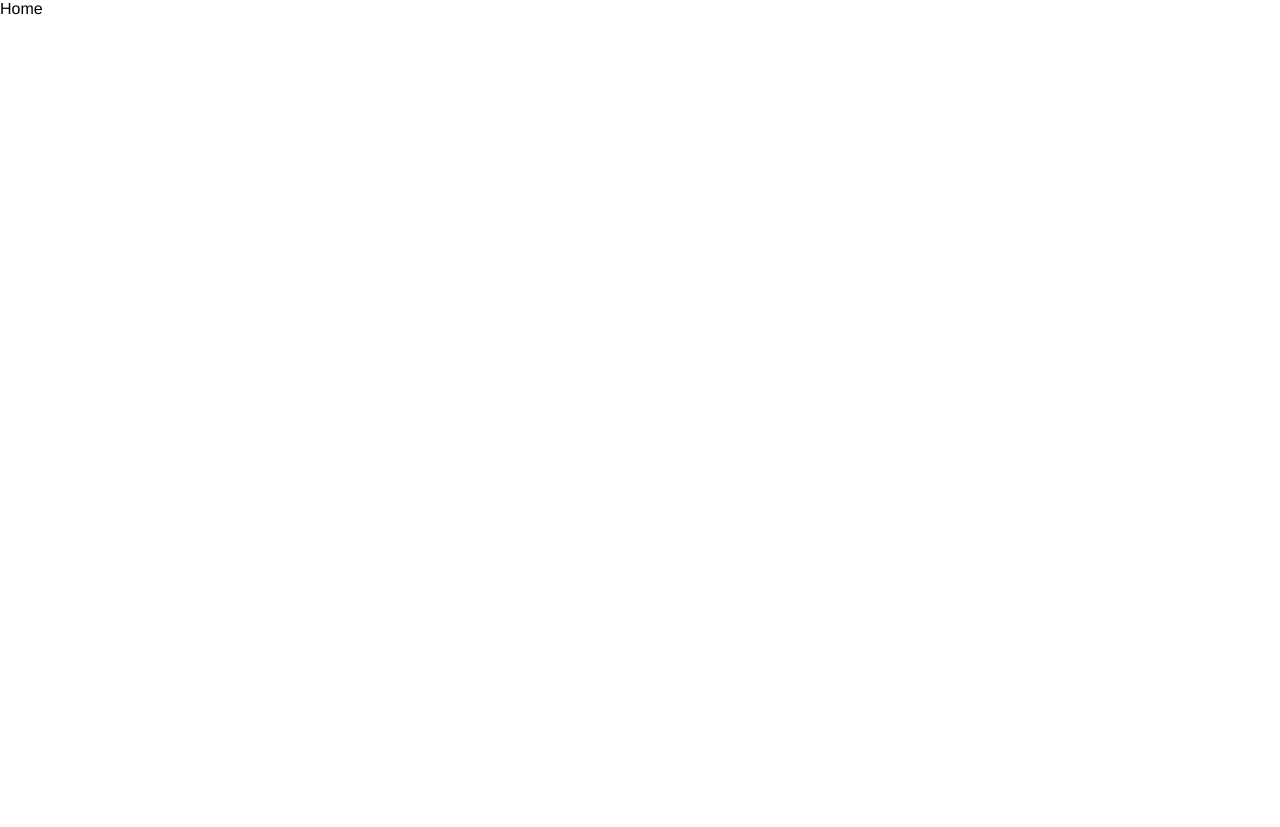
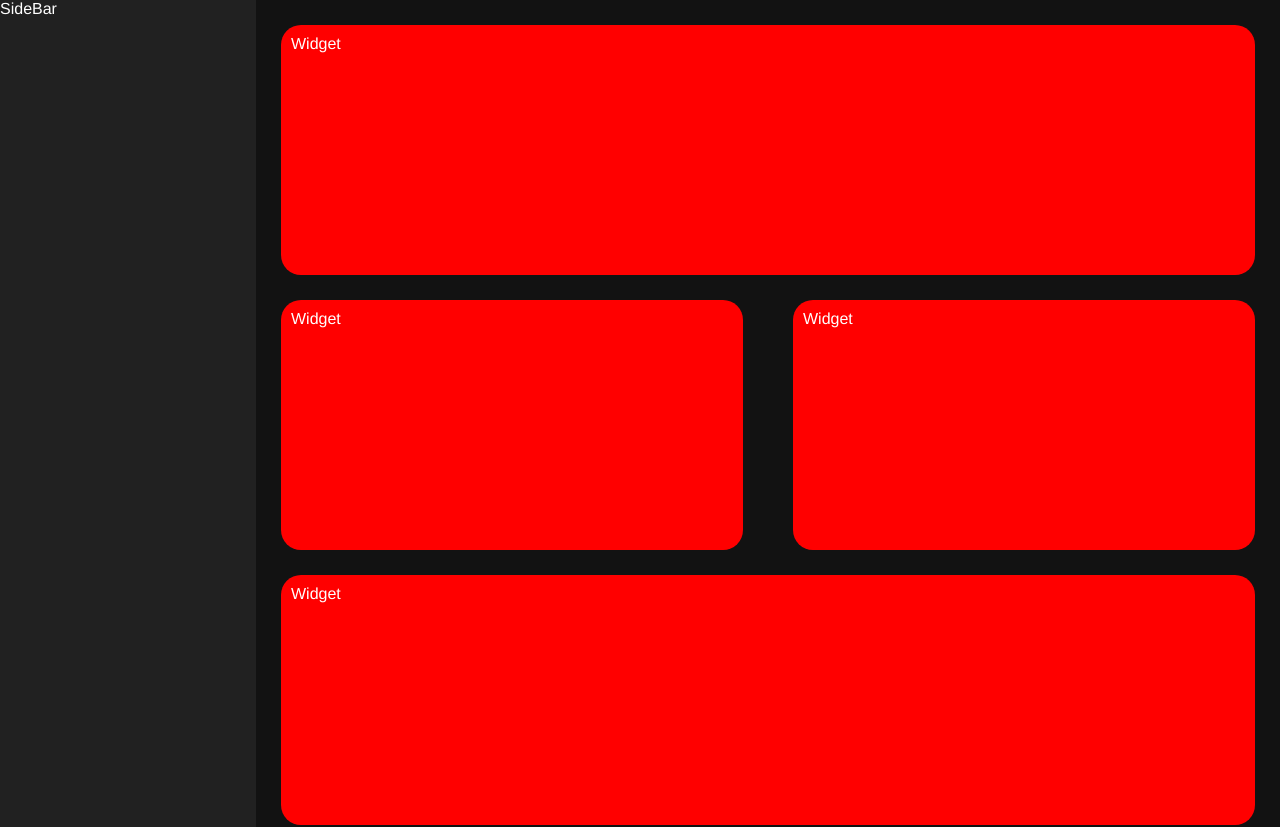
Before and after one commit to Jmiller1294/productivity-dashboard-frontend, a React (Create React App) app: page / in a window 1280 px wide. Shown: the top 827 px of the page. Before the commit the page ends 800 px from the top, so only its background shows below. Built offline with nearby package versions, Linux system fonts and the light colour scheme.

Commit message:
added sidebar,widget, and grid layout

```diff
--- a/src/App.js
+++ b/src/App.js
@@ -1,13 +1,17 @@
 import React  from "react";
 import { Routes, Route } from 'react-router-dom';
 import { styled, createGlobalStyle } from 'styled-components';
+import SideBar from '../src/layout/SideBar';
 import Home from '../src/pages/Home';
+import { Grid, Col, Row } from '../src/layout/Grid';
 
 export const GlobalStyle = createGlobalStyle`
   * {
     box-sizing: border-box;
   }
   body {
+    background: #121212;
+    color: #ffffff;
     margin: 0;
     font-family: 'Helvetica Neue', Helvetica, Arial, sans-serif;
   }
@@ -15,9 +19,18 @@ export const GlobalStyle = createGlobalStyle`
 const App = () => {
   return (
     <>
-      <Routes>
-        <Route exact path='/' element={<Home />}/>
-      </Routes>
+      <Grid>
+        <Row>
+          <Col size={1}>
+            <SideBar />
+          </Col>
+          <Col size={4}>
+            <Routes>
+              <Route exact path='/' element={<Home />}/>
+            </Routes>
+          </Col>
+        </Row>
+      </Grid>
       <GlobalStyle />
     </>
   );
--- /dev/null
+++ b/src/components/Widget.js
@@ -0,0 +1,21 @@
+import React from "react";
+import styled from "styled-components";
+
+const Container = styled.div`
+  display: flex;
+  background: red;
+  flex-basis: 100%;
+  height: 250px;
+  border-radius: 20px;
+  padding: 10px;
+  margin: 25px 25px 0 25px;
+`
+
+const Widget = () => {
+  return (
+    <Container>
+      Widget
+    </Container>
+  )
+}
+export default Widget;
--- /dev/null
+++ b/src/layout/Grid.js
@@ -0,0 +1,17 @@
+import styled from "styled-components";
+
+export const Grid = styled.div`
+  margin: ${ (props) => props.margin};
+`
+
+export const Row = styled.div`
+  display: flex;
+  min-height: ${ (props) => props.minHeight};
+  height: ${ (props) => props.height};
+  background: ${ (props) => props.background};
+  padding: ${ (props) => props.padding};
+`
+
+export const Col = styled.div`
+  flex: ${ (props) => props.size};
+`
--- /dev/null
+++ b/src/layout/SideBar.js
@@ -0,0 +1,19 @@
+import React from "react";
+import styled from "styled-components";
+
+const Container = styled.div`
+  display: flex;
+  flex-direction: column;
+  background-color: #212121;
+  color: #FFFFFF;
+  height: 1000px;
+`
+
+const SideBar = () => {
+  return (
+    <Container>
+      SideBar
+    </Container>
+  )
+}
+export default SideBar;
--- a/src/pages/Home.js
+++ b/src/pages/Home.js
@@ -1,10 +1,31 @@
 import React from "react";
 import styled from "styled-components";
+import Widget from "../components/Widget";
+import { Grid, Row, Col } from "../layout/Grid";
 
 const Home = () => {
   return (
     <>
-      Home
+      <Grid>
+        <Row height={'auto'}>
+          <Col size={1}>
+            <Widget />
+          </Col>
+        </Row>
+        <Row height={'auto'}>
+          <Col size={1}>
+            <Widget />
+          </Col>
+          <Col size={1}>
+            <Widget />
+          </Col>
+        </Row>
+        <Row height={'auto'}>
+          <Col size={1}>
+            <Widget />
+          </Col>
+        </Row>
+      </Grid>
     </>
   )
 }
```
